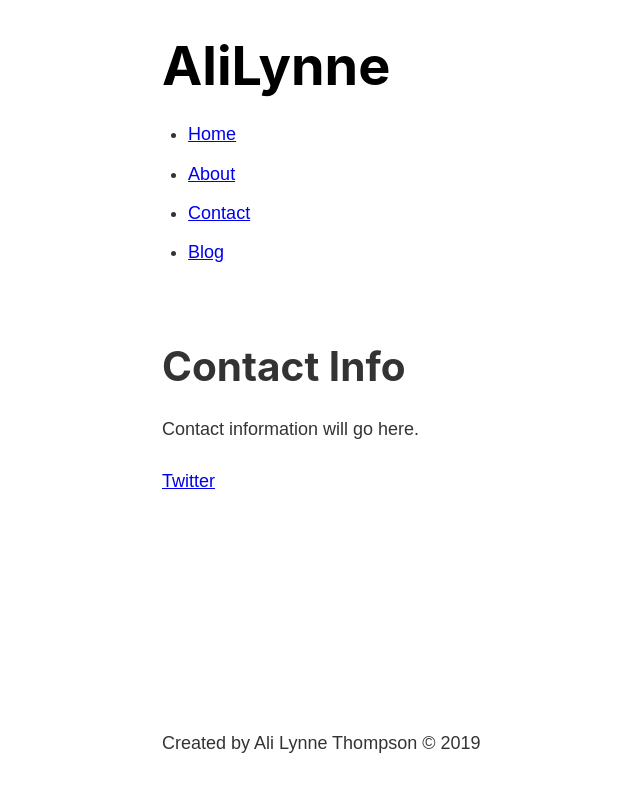
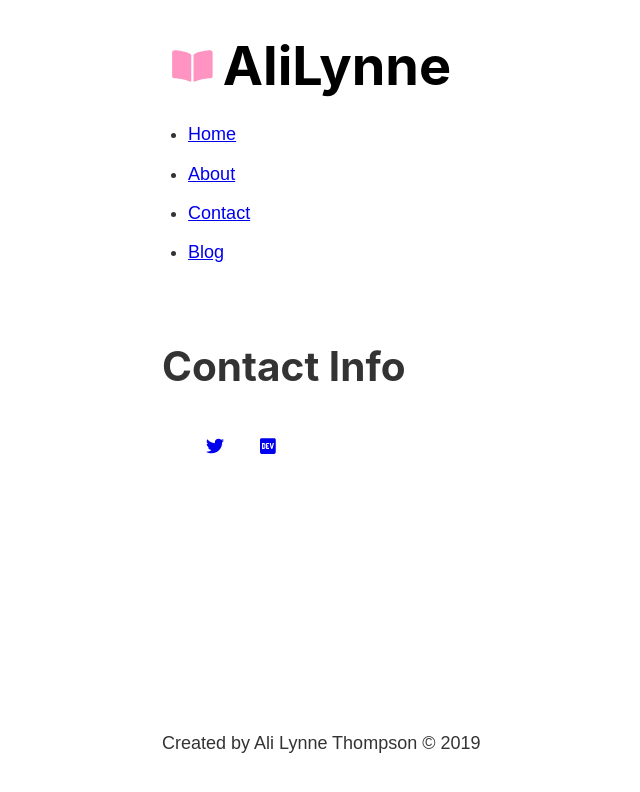
Before and after one commit to AliLynne/alilynne-website, a Gatsby site: page /contact in a window 1280 px wide. Shown: the whole page, without its empty margins (121-761 px from the left). Built offline with nearby package versions, Linux system fonts and the light colour scheme; Gatsby itself is replaced by a stand-in of ours.

Commit message:
style changes

```diff
--- a/gatsby-config.js
+++ b/gatsby-config.js
@@ -7,7 +7,8 @@
 module.exports = {
   siteMetadata: {
     title: 'AliLynne',
-    author: 'Ali Lynne Thompson'
+    author: 'Ali Lynne Thompson',
+    description: 'Personal homepage of Ali Thompson'
   },
   plugins: [
     `gatsby-plugin-react-helmet`,
@@ -34,6 +35,12 @@ module.exports = {
           }
         ]
       }
+    },
+    {
+      resolve: `gatsby-plugin-web-font-loader`,
+      options: {
+        families: ['Roboto']
+      }
     }
   ]
 }
--- a/package.json
+++ b/package.json
@@ -14,10 +14,15 @@
     "deploy": "gatsby build && gh-pages -d public"
   },
   "dependencies": {
+    "@fortawesome/fontawesome-svg-core": "^1.2.22",
+    "@fortawesome/free-brands-svg-icons": "^5.10.2",
+    "@fortawesome/free-solid-svg-icons": "^5.10.2",
+    "@fortawesome/react-fontawesome": "^0.1.4",
     "gatsby": "^2.13.73",
     "gatsby-plugin-react-helmet": "^3.1.5",
     "gatsby-plugin-sass": "^2.1.12",
     "gatsby-plugin-sharp": "^2.2.18",
+    "gatsby-plugin-web-font-loader": "^1.0.4",
     "gatsby-remark-images": "^3.1.19",
     "gatsby-remark-relative-images": "^0.2.3",
     "gatsby-source-filesystem": "^2.1.18",
--- a/src/components/header.js
+++ b/src/components/header.js
@@ -1,6 +1,9 @@
 import React from 'react'
 
 import { Link, graphql, useStaticQuery } from 'gatsby'
+
+import { FontAwesomeIcon } from '@fortawesome/react-fontawesome'
+import { faBookOpen } from '@fortawesome/free-solid-svg-icons'
 
 // import './header.module.scss'
 import headerStyles from './header.module.scss'
@@ -20,6 +23,7 @@ const Header = () => {
     <header className={headerStyles.header}>
       <h1>
         <Link className={headerStyles.title} to="/">
+          <FontAwesomeIcon icon={faBookOpen} className={headerStyles.icon}/>
           {data.site.siteMetadata.title}
         </Link>
       </h1>
--- a/src/components/header.module.scss
+++ b/src/components/header.module.scss
@@ -6,6 +6,13 @@
   color: #000;
   font-size: 3rem;
   text-decoration: none;
+  display: flex;
+  align-items: center;
+}
+
+.icon {
+  max-height: 2rem;
+  color: #ff94c2;
 }
 
 .nav-list {
--- a/src/components/layout.js
+++ b/src/components/layout.js
@@ -4,7 +4,8 @@ import React from 'react'
 import Footer from '../components/footer'
 import Header from '../components/header'
 
-import '../styles/index.scss'
+import '../styles/reset.scss'
+import '../styles/base.scss'
 import layoutStyles from './layout.module.scss'
 
 const Layout = ({ children }) => {
--- a/src/pages/contact.js
+++ b/src/pages/contact.js
@@ -1,15 +1,30 @@
 import React from 'react'
+
+import { FontAwesomeIcon } from '@fortawesome/react-fontawesome'
+import { faTwitter, faDev } from '@fortawesome/free-brands-svg-icons'
 
 import Layout from '../components/layout'
 import Head from '../components/head'
+
+import contactStyles from './contact.module.scss'
 
 const ContactPage = () => {
   return (
     <Layout>
       <Head title="Contact" />
       <h1>Contact Info</h1>
-      <p>Contact information will go here.</p>
-      <a href="https://www.twitter.com/alilynnet">Twitter</a>
+      <ul className={contactStyles.list}>
+        <li className={contactStyles.list__item}>
+          <a href="https://www.twitter.com/alilynnet">
+            <FontAwesomeIcon icon={faTwitter} />
+          </a>
+        </li>
+        <li className={contactStyles.list__item}>
+          <a href="https://dev.to/alilynne">
+            <FontAwesomeIcon icon={faDev} />
+          </a>
+        </li>
+      </ul>
     </Layout>
   )
 }
--- /dev/null
+++ b/src/pages/contact.module.scss
@@ -0,0 +1,8 @@
+.list {
+  list-style-type: none;
+  display: flex;
+
+  &__item {
+    margin: 1rem;
+  }
+}
--- /dev/null
+++ b/src/styles/base.scss
@@ -0,0 +1,3 @@
+html {
+  font-family: Roboto, Oxygen, Ubuntu, Cantarell, 'Open Sans', 'Helvetica Neue', sans-serif;
+}
```
Also changed, not shown: gatsby-browser.js (added), src/styles/reset.scss (renamed from src/styles/index.scss), 1 other file.
